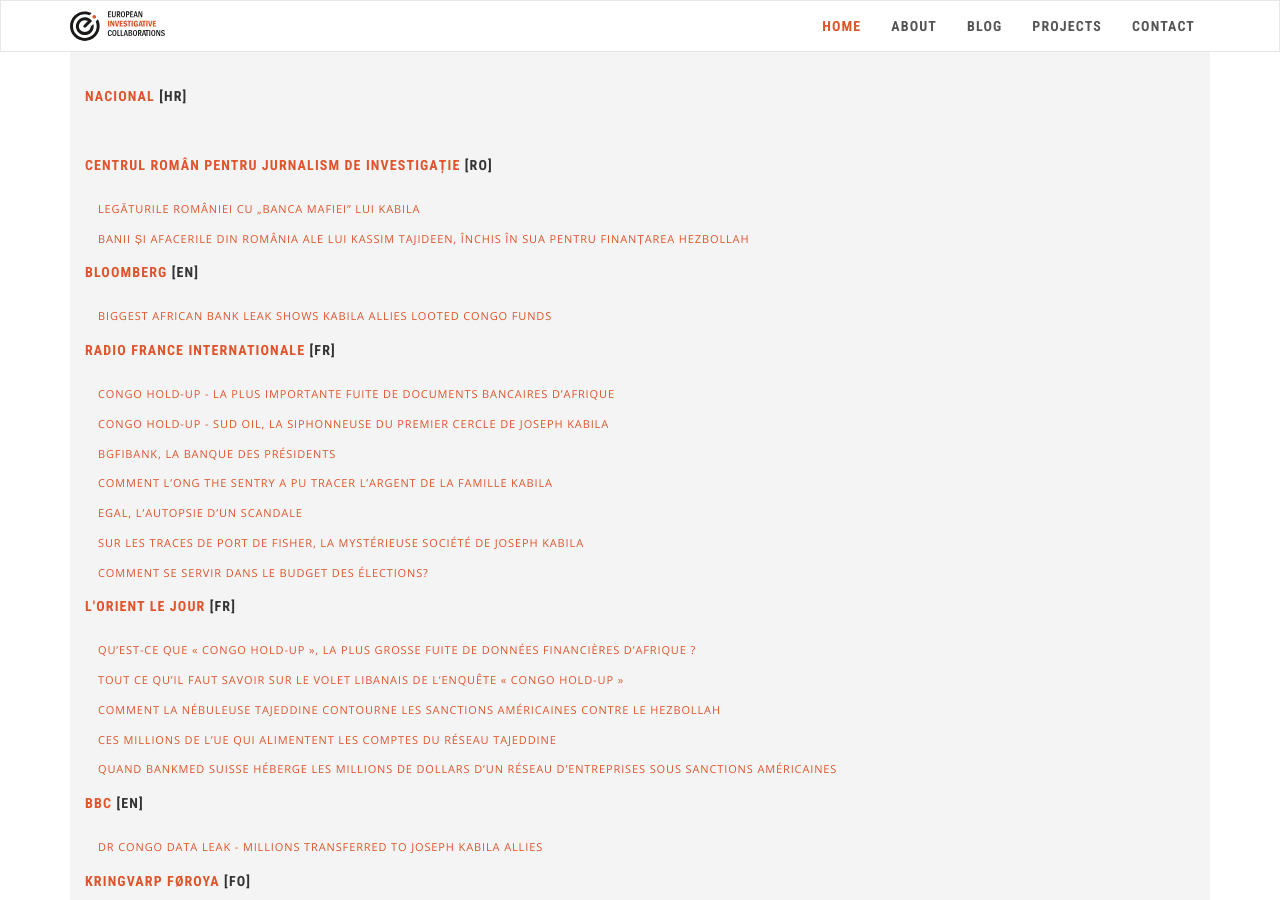
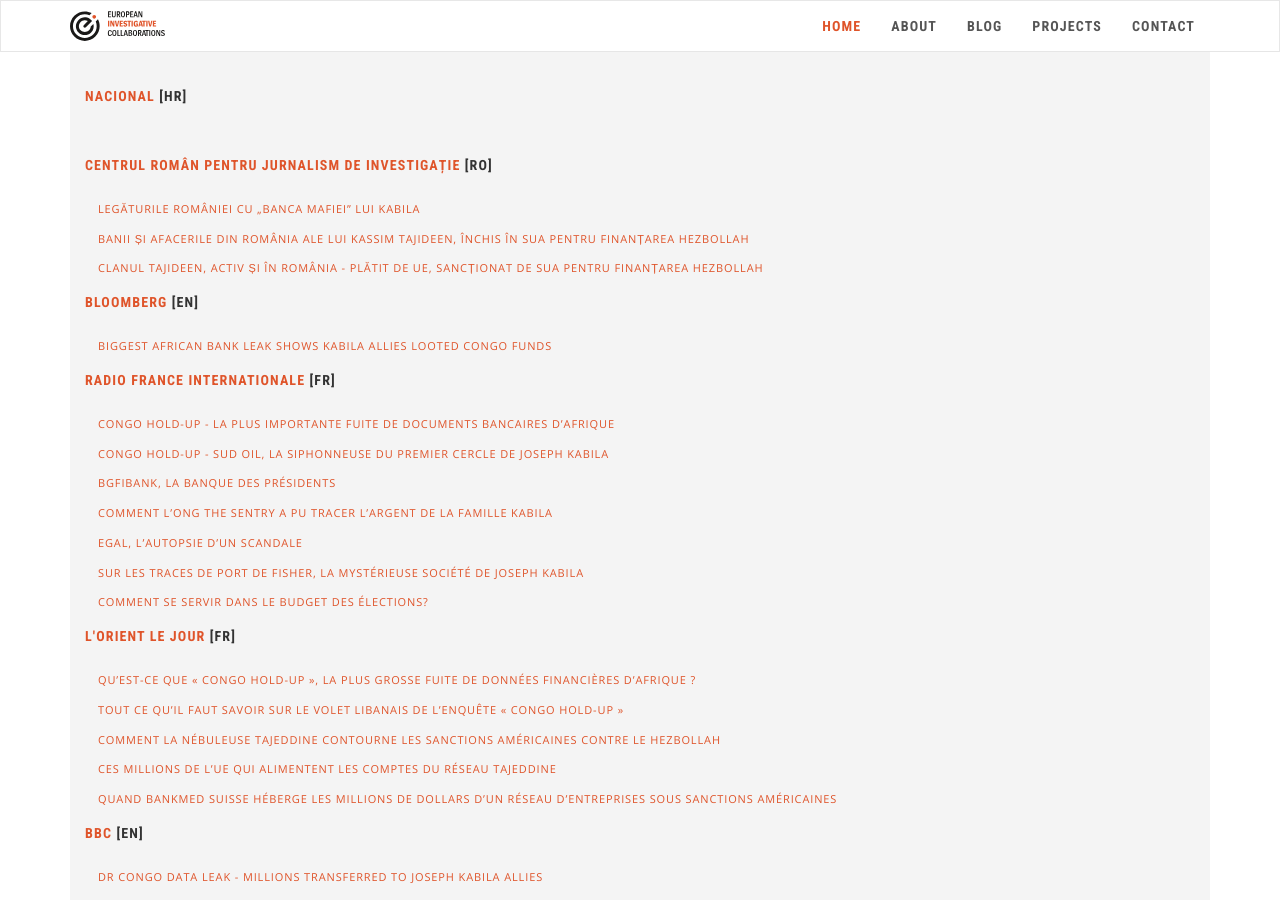
Before and after one commit to eic-network/eic-incubator.github.io, a Jekyll site: the page built from _projects/congo-holdup.md, in a window 1280 px wide and 900 px high, scrolled down 2631 px. Built offline with Jekyll 4.4.1, drawn with Linux system fonts in a browser that asks for light colours; nearby versions of some CDN libraries.

Commit message:
Update congo-holdup.md

```diff
--- a/_projects/congo-holdup.md
+++ b/_projects/congo-holdup.md
@@ -132,6 +132,8 @@ publications:
     url: https://newsweek.ro/investigatii/congo-hold-up-legaturile-romaniei-cu-banca-mafiei-lui-kabila
   - name: Banii și afacerile din România ale lui Kassim Tajideen, închis în SUA pentru finanțarea Hezbollah
     url: https://newsweek.ro/investigatii/banii-si-afacerile-din-romania-ale-lui-kassim-tajideen-inchis-in-sua-pentru-finantarea-hezbollah
+  - name: Clanul Tajideen, activ și în România - plătit de UE, sancționat de SUA pentru finanțarea Hezbollah
+    url: https://newsweek.ro/investigatii/clanul-tajideen-activ-si-in-romania-platit-de-ue-sanctionat-de-sua-pentru-finantarea-hezbollah
   name: Centrul Român pentru Jurnalism de Investigație
 - lang: "[EN]"
   links:
@@ -194,7 +196,7 @@ publications:
 - lang: "[EN]"
   links:
   - name: The dictators' favorite bank
-    url: https://twitter.com/thecontinent_/status/1461824985828413445
+    url: https://media.mg.co.za/wp-media/2021/11/92eac688-thecontinentissue65.pdf
   name: The Continent
   url: https://mg.co.za/thecontinent/
 - lang: "[EN, HI, UR, MR]"
```
